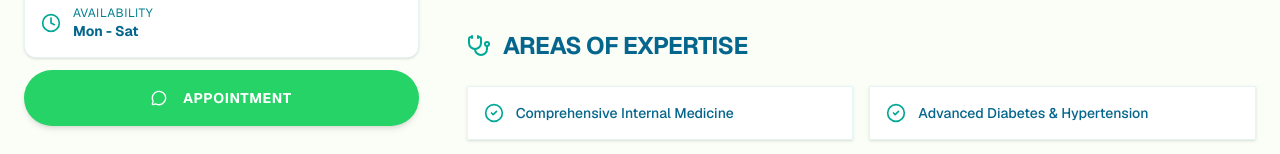
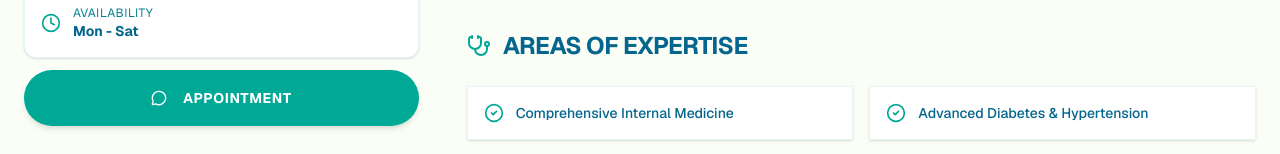
Before and after one commit to ADDY-AN/aashray, a Next.js app: page /doctors/dr-hemshanker-sharma in a window 1280 px wide. Shown: the part 731-885 px from the top of the page. Built offline with nearby package versions, Linux system fonts and the light colour scheme.

Commit message:
Fix button colors on doctor profile page and modal

```diff
--- a/components/DoctorBookingModal.tsx
+++ b/components/DoctorBookingModal.tsx
@@ -196,7 +196,7 @@ export default function DoctorBookingModal({ doctorName, doctorPhone, isCompact
                     font-bold uppercase tracking-wider transition-all shadow-md hover:shadow-xl !border-none
                     ${isCompact
                     ? "!bg-[#00a896] hover:!bg-[#028090] !text-white h-10 px-6 text-xs rounded-lg w-auto"
-                    : "!bg-[#25D366] hover:!bg-[#128C7E] !text-white w-full h-14 text-sm rounded-full"
+                    : "!bg-[#00a896] hover:!bg-[#128C7E] !text-white w-full h-14 text-sm rounded-full"
                 }
                 `}
             >
```
